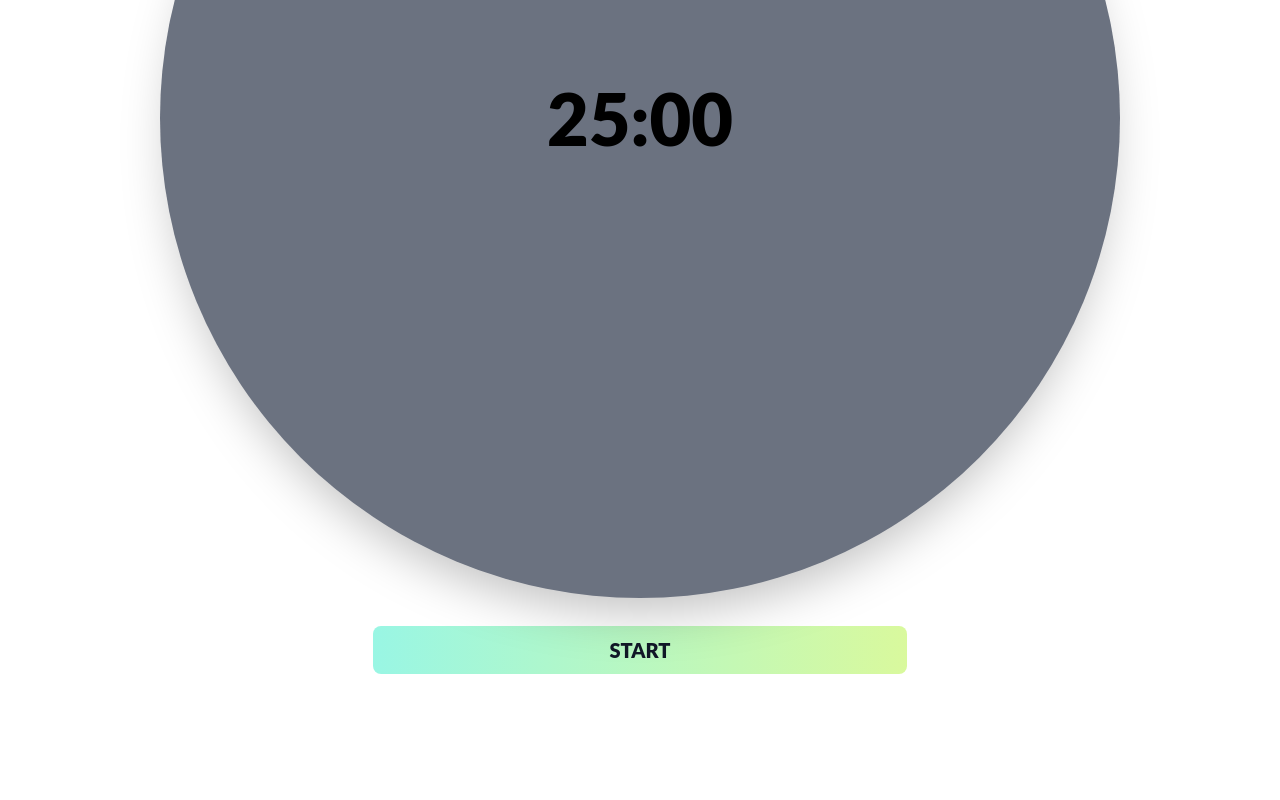
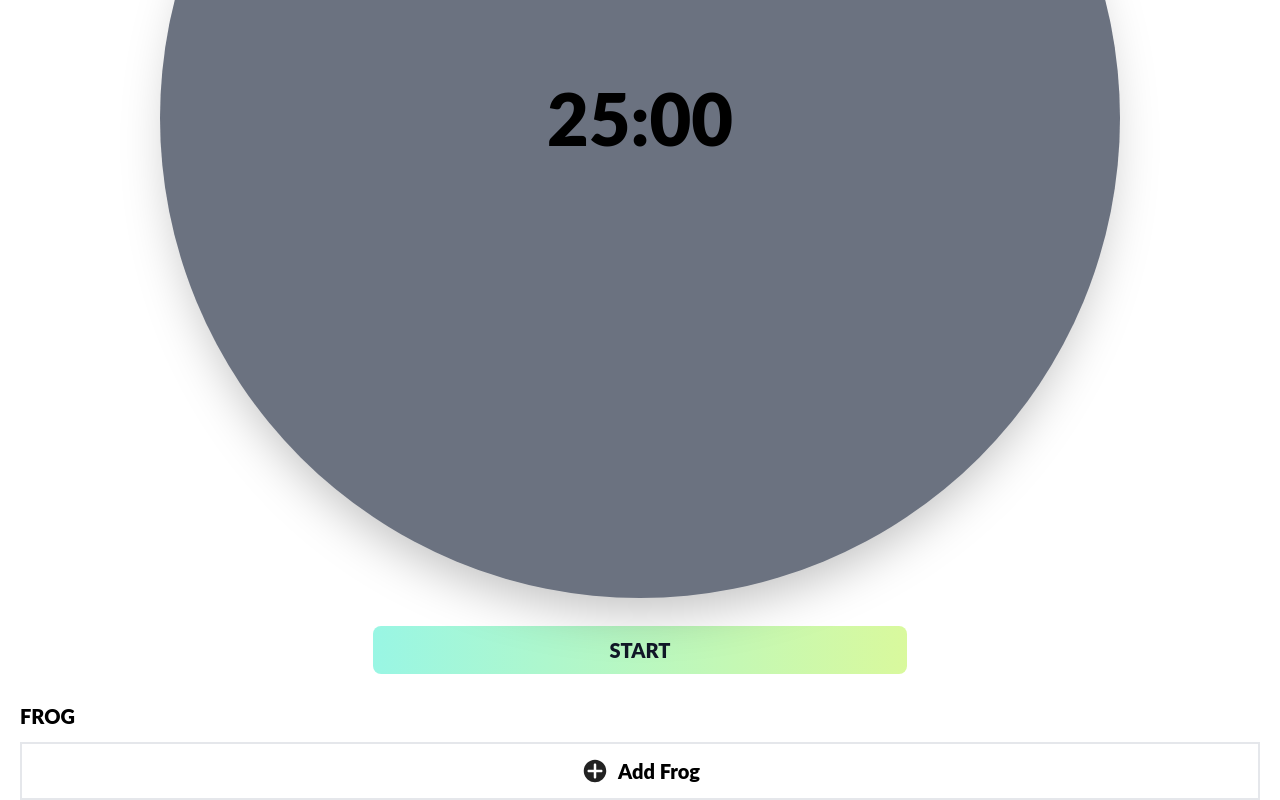
Before and after one commit to shinn92dev/Fromodoro-Timer, a React (Create React App) app: page / in a window 1280 px wide. Shown: the part 490-1290 px from the top of the page. Before the commit the page ends 1192 px from the top, so only its background shows below. Built offline with nearby package versions, Linux system fonts and the light colour scheme.

Commit message:
:art:style (Frog): implement frog (todo) area structure

```diff
--- a/src/App.js
+++ b/src/App.js
@@ -1,7 +1,8 @@
 import "./input.css";
 import Header from "./components/Header";
 import TopBtnBox from "./components/TopBtnBox";
-import Timer from "./components/common/Timer";
+import Timer from "./components/Timer";
+import Frog from "./components/Frog";
 
 const App = () => {
     return (
@@ -11,6 +12,7 @@ const App = () => {
                 <main>
                     <TopBtnBox />
                     <Timer />
+                    <Frog />
                 </main>
             </div>
         </div>
--- /dev/null
+++ b/src/components/Frog.js
@@ -0,0 +1,17 @@
+import AdditionIcon from "./icons/AdditionIcon";
+
+const Frog = () => {
+    return (
+        <div>
+            <h2 className="mx-5 pb-1 font-black text-xl ">FROG</h2>
+            <div className="mx-5 mt-2 py-3 flex justify-center items-center border-2">
+                <AdditionIcon />
+                <span className="font-black text-xl text-center ml-2">
+                    Add Frog
+                </span>
+            </div>
+        </div>
+    );
+};
+
+export default Frog;
--- /dev/null
+++ b/src/components/icons/AdditionIcon.js
@@ -0,0 +1,20 @@
+const AdditionIcon = () => {
+    return (
+        <svg
+            width="30"
+            height="30"
+            viewBox="0 0 24 24"
+            fill="none"
+            xmlns="http://www.w3.org/2000/svg"
+        >
+            <path
+                fill-rule="evenodd"
+                clip-rule="evenodd"
+                d="M21 12C21 16.9706 16.9706 21 12 21C7.02944 21 3 16.9706 3 12C3 7.02944 7.02944 3 12 3C16.9706 3 21 7.02944 21 12ZM12 18C11.4477 18 11 17.5523 11 17V13H7C6.44772 13 6 12.5523 6 12C6 11.4477 6.44772 11 7 11H11V7C11 6.44772 11.4477 6 12 6C12.5523 6 13 6.44772 13 7V11H17C17.5523 11 18 11.4477 18 12C18 12.5523 17.5523 13 17 13H13V17C13 17.5523 12.5523 18 12 18Z"
+                fill="#222222"
+            />
+        </svg>
+    );
+};
+
+export default AdditionIcon;
```
Also changed, not shown: src/components/Timer.js (renamed from src/components/common/Timer.js).
